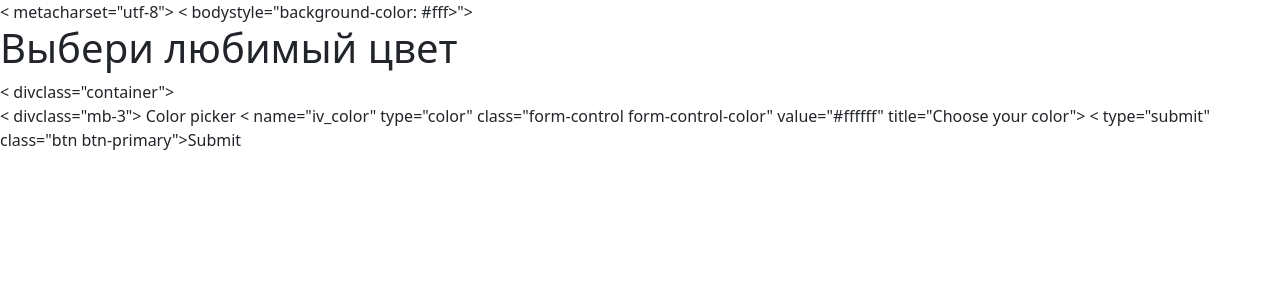
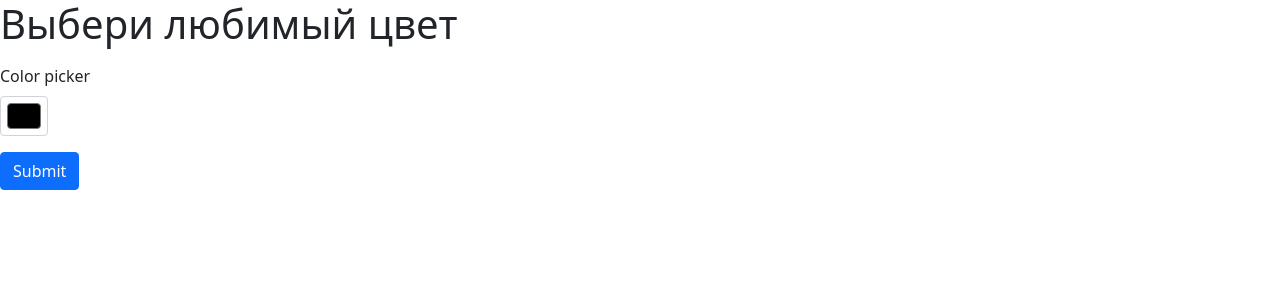
Before and after one commit to Iskakov123/Test, a PHP site: page /POST1.php in a window 1280 px wide. Shown: the top 300 px of the page. Run offline with PHP 8.4, Linux system fonts and the light colour scheme.

Commit message:
Update POST1.php

```diff
--- a/лаба21/POST1.php
+++ b/лаба21/POST1.php
@@ -1,40 +1,45 @@
-<?
-  $bg_color="#fff";
-  if(isset($_POST["iv_color"]))
-    $bg_color=$_POST["iv_color"];
-?>
 <!doctype html>
+
 <html lang="en">
   <head>
+	<?
+	$bg_color = "#fff";
+	if (isset($_POST["iv_color"])) {
+		$bg_color = $_POST["iv_color"];
+	}
+	?>
+
+
+
     <!-- Required meta tags -->
-    < metacharset="utf-8">
+    <meta charset="utf-8">
     <meta name="viewport" content="width=device-width, initial-scale=1">
 
     <!-- Bootstrap CSS -->
-    <link href="https://cdn.jsdelivr.net/npm/bootstrap@5.1.1/dist/css/bootstrap.min.css" rel="stylesheet" integrity="sha384-F3w7mX95PdgyTmZZMECAngseQB83DfGTowi0iMjiWaeVhAn4FJkqJByhZMI3AhiU" crossorigin="anonymous">
+    <link href="https://cdn.jsdelivr.net/npm/bootstrap@5.1.3/dist/css/bootstrap.min.css" rel="stylesheet" integrity="sha384-1BmE4kWBq78iYhFldvKuhfTAU6auU8tT94WrHftjDbrCEXSU1oBoqyl2QvZ6jIW3" crossorigin="anonymous">
+
   </head>
-  < bodystyle="background-color: <?=$bg_color?>>">
-    <h1>Выбери любимый цвет</h1>
-    < divclass="container">
-      <form action="/Iskakov/LR21/" method="POST">
-        < divclass="mb-3">
-          <label for="exampleColorInputclass="form-label">Color picker</label>
-          < name="iv_color" type="color" class="form-control form-control-color" value="#ffffff" title="Choose your color">
-        </div>
-        < type="submit" class="btn btn-primary">Submit</button>
-    </form>
-    </div>
+	<body style="background-color:<?=$bg_color?>">
+		<div class="mb-3">
+			<h1><?echo "Выбери любимый цвет" ?></h1>
+		</div>
 
-
+	<form action="/Iskakov/LR2/" method="POST">
+		<div class="mb-3">
+			<label for="exampleColorInput" class="form-label">Color picker</label>
+			<input name="iv_color" type="color" class="form-control form-control-color" id="exampleColorInput" value="<?=$bg_color;?>" title="Choose your color">
+		</div>
+		<button type="submit" class="btn btn-primary">Submit</button>
+	</form>
     <!-- Optional JavaScript; choose one of the two! -->
 
     <!-- Option 1: Bootstrap Bundle with Popper -->
-    <script src="https://cdn.jsdelivr.net/npm/bootstrap@5.1.1/dist/js/bootstrap.bundle.min.js" integrity="sha384-/bQdsTh/da6pkI1MST/rWKFNjaCP5gBSY4sEBT38Q/9RBh9AH40zEOg7Hlq2THRZ" crossorigin="anonymous"></script>
+    <script src="https://cdn.jsdelivr.net/npm/bootstrap@5.1.3/dist/js/bootstrap.bundle.min.js" integrity="sha384-ka7Sk0Gln4gmtz2MlQnikT1wXgYsOg+OMhuP+IlRH9sENBO0LRn5q+8nbTov4+1p" crossorigin="anonymous"></script>
 
     <!-- Option 2: Separate Popper and Bootstrap JS -->
     <!--
- <script src="https://cdn.jsdelivr.net/npm/@popperjs/core@2.9.3/dist/umd/popper.min.js" integrity="sha384-W8fXfP3gkOKtndU4JGtKDvXbO53Wy8SZCQHczT5FMiiqmQfUpWbYdTil/SxwZgAN" crossorigin="anonymous"></script>
- <script src="https://cdn.jsdelivr.net/npm/bootstrap@5.1.1/dist/js/bootstrap.min.js" integrity="sha384-skAcpIdS7UcVUC05LJ9Dxay8AXcDYfBJqt1CJ85S/CFujBsIzCIv+l9liuYLaMQ/" crossorigin="anonymous"></script>
+    <script src="https://cdn.jsdelivr.net/npm/@popperjs/core@2.10.2/dist/umd/popper.min.js" integrity="sha384-7+zCNj/IqJ95wo16oMtfsKbZ9ccEh31eOz1HGyDuCQ6wgnyJNSYdrPa03rtR1zdB" crossorigin="anonymous"></script>
+    <script src="https://cdn.jsdelivr.net/npm/bootstrap@5.1.3/dist/js/bootstrap.min.js" integrity="sha384-QJHtvGhmr9XOIpI6YVutG+2QOK9T+ZnN4kzFN1RtK3zEFEIsxhlmWl5/YESvpZ13" crossorigin="anonymous"></script>
     -->
   </body>
 </html>
```
